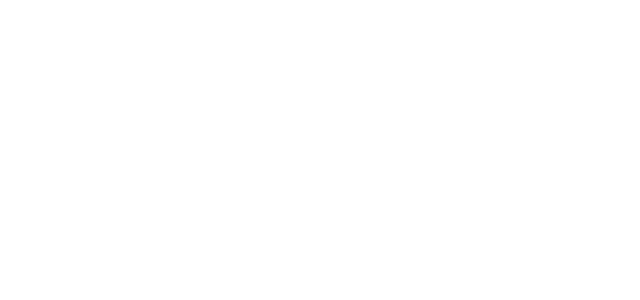
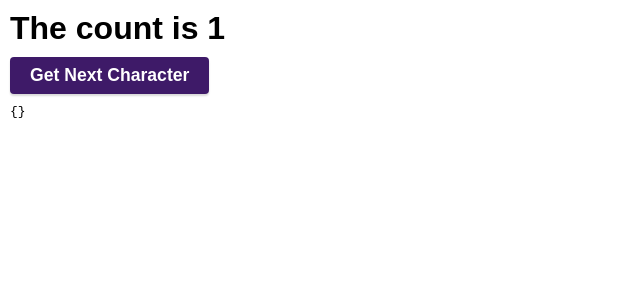
Before and after one commit to joshua-akuna/scrimba-react-tutorials, a React (Vite) app: page /starwars in a window 1280 px wide. Before the commit this address had no page. Shown: the top 300 px of the page, without its empty margins (0-640 px from the left). Built offline with nearby package versions, Linux system fonts and the light colour scheme; no server answers.

Commit message:
StarWars page created

```diff
--- a/pages/HomePage.jsx
+++ b/pages/HomePage.jsx
@@ -57,6 +57,9 @@
             <Link to={'/meme'}>Memes Generator</Link>
           </li>
           <li className='page'>
+            <Link to={'/starwars'}>StarWars</Link>
+          </li>
+          <li className='page'>
             <Link to={'/tenzies'}>Tenzies</Link>
           </li>
         </ul>
--- /dev/null
+++ b/pages/StarWars.jsx
@@ -0,0 +1,40 @@
+import { useEffect, useState } from 'react';
+import { data } from 'react-router-dom';
+
+export default function StarWars() {
+  const [starWarsData, setStarWarsData] = useState({});
+  const [count, setCount] = useState(1);
+  // 1. GET the data
+  // 2. Save the data in state
+
+  function handleClick() {
+    setCount((oldValue) => oldValue + 1);
+  }
+
+  //   side effects -> useEffect
+  useEffect(() => {
+    console.log('Effect Ran');
+    // fetches data from the starwars api
+    fetch(`https://swapi.info/api/people/${count}`)
+      .then((res) => res.json())
+      .then((data) => setStarWarsData(data))
+      .catch((error) => console.error(`Error: ${error}`));
+  }, [count]);
+
+  //   useEffect(() => {
+  //     console.log('Effect function ran');
+  //   }, [count]);
+
+  console.log('Renedered');
+
+  return (
+    <div className='star-wars'>
+      <h1>The count is {count}</h1>
+      <button className='roll' onClick={handleClick}>
+        Get Next Character
+      </button>
+      {/* <pre>{JSON.stringify({ name: 'Luke' }, null, 2)}</pre> */}
+      <pre>{JSON.stringify(starWarsData, null, 2)}</pre>
+    </div>
+  );
+}
--- a/src/App.css
+++ b/src/App.css
@@ -717,7 +717,7 @@
   cursor: pointer;
 }
 
-main.tenzies-wrapper > button.roll {
+button.roll {
   background-color: rgb(62, 26, 104);
   color: white;
   border: none;
@@ -731,3 +731,12 @@
   width: auto;
   white-space: nowrap;
 }
+
+/* styles for starwars page */
+.star-wars {
+  padding: 10px;
+  display: flex;
+  flex-direction: column;
+  align-items: flex-start;
+  gap: 10px;
+}
--- a/src/App.jsx
+++ b/src/App.jsx
@@ -17,6 +17,7 @@
 import Messages from '../pages/Messages';
 import Pads from '../pages/Pads';
 import Meme from '../pages/Meme';
+import StarWars from '../pages/StarWars';
 import Tenzies from '../pages/Tenzies';
 
 function App() {
@@ -39,6 +40,7 @@
         <Route path='/form' element={<FormPage />} />
         <Route path='/messages' element={<Messages />} />
         <Route path='/pads' element={<Pads />} />
+        <Route path='/starwars' element={<StarWars />} />
         <Route path='/meme' element={<Meme />} />
         <Route path='/tenzies' element={<Tenzies />} />
       </Routes>
```
